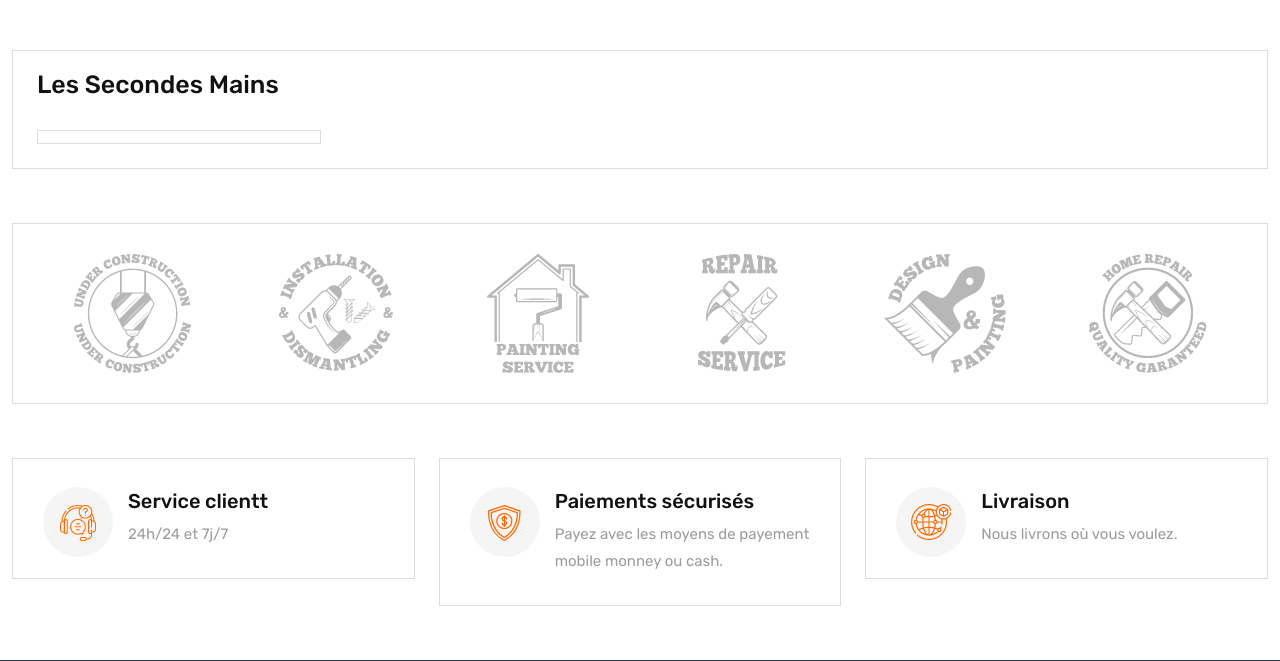
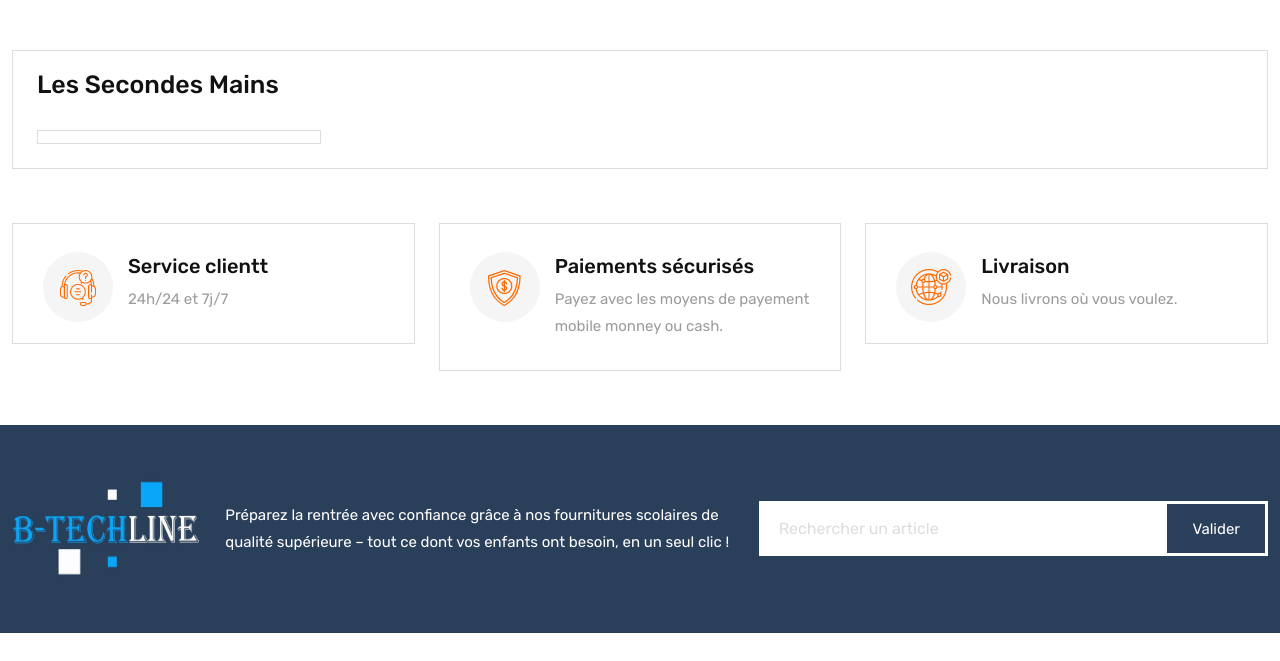
Before and after one commit to kodak10/Valero, a Laravel app: page / in a window 1280 px wide. Shown: the part 2215-2876 px from the top of the page. Run offline with Laravel 10, Linux system fonts and the light colour scheme; data that the repository does not hold is empty; some libraries are stand-ins or nearby versions.

Commit message:
suppression des logo de partenaires

```diff
--- a/resources/views/index.blade.php
+++ b/resources/views/index.blade.php
@@ -809,7 +809,7 @@
 <!-- End Our Blog Area -->
 
 <!-- Start Partner Area -->
-<div class="partner-area pb-54">
+{{-- <div class="partner-area pb-54">
     <div class="container">
         <div class="partner-wrap">
             <div class="partner-slider owl-carousel owl-theme">
@@ -834,7 +834,7 @@
             </div>
         </div>
     </div>
-</div>
+</div> --}}
 <!-- End Partner Area -->
 
 {{-- <!-- Start Special Area -->
```
